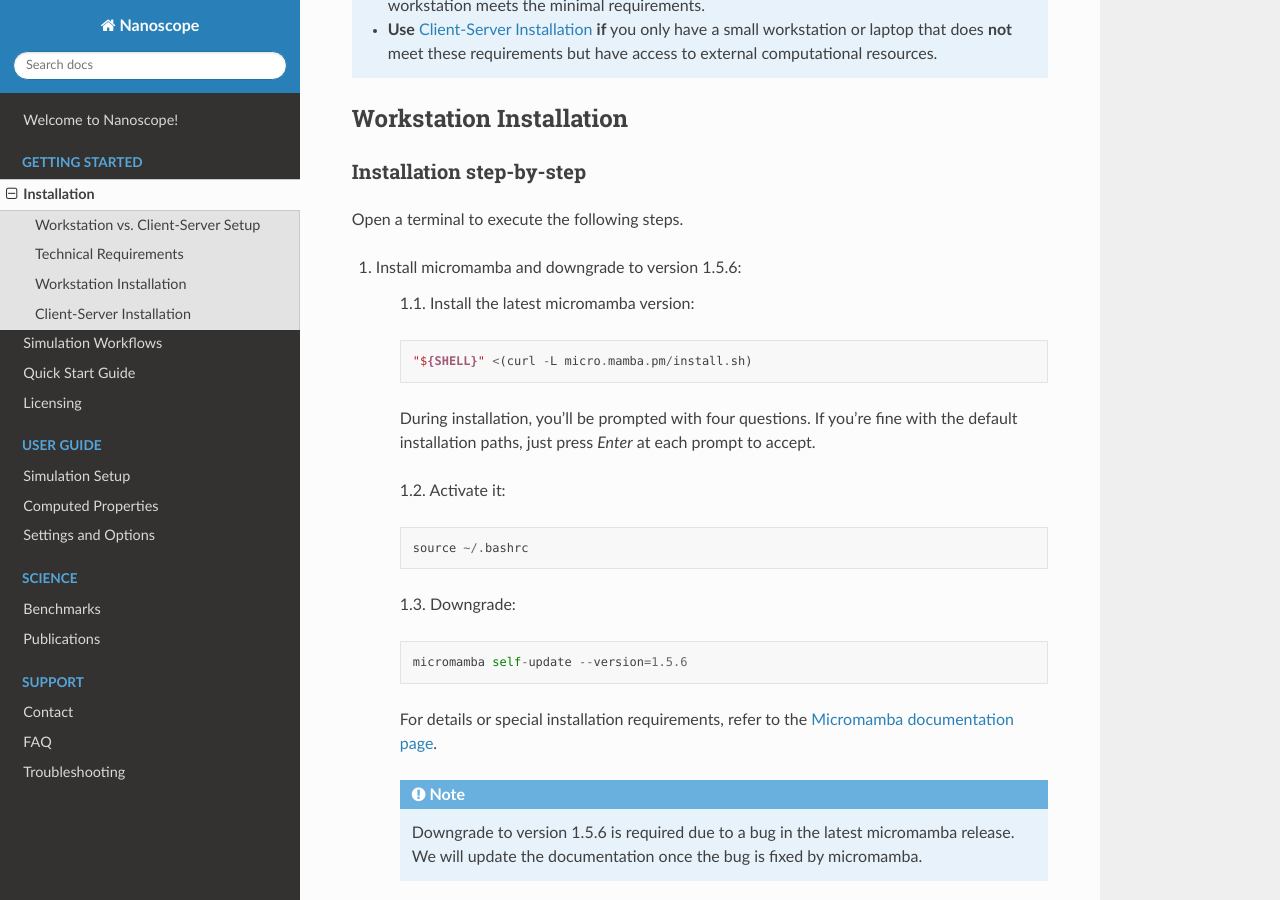
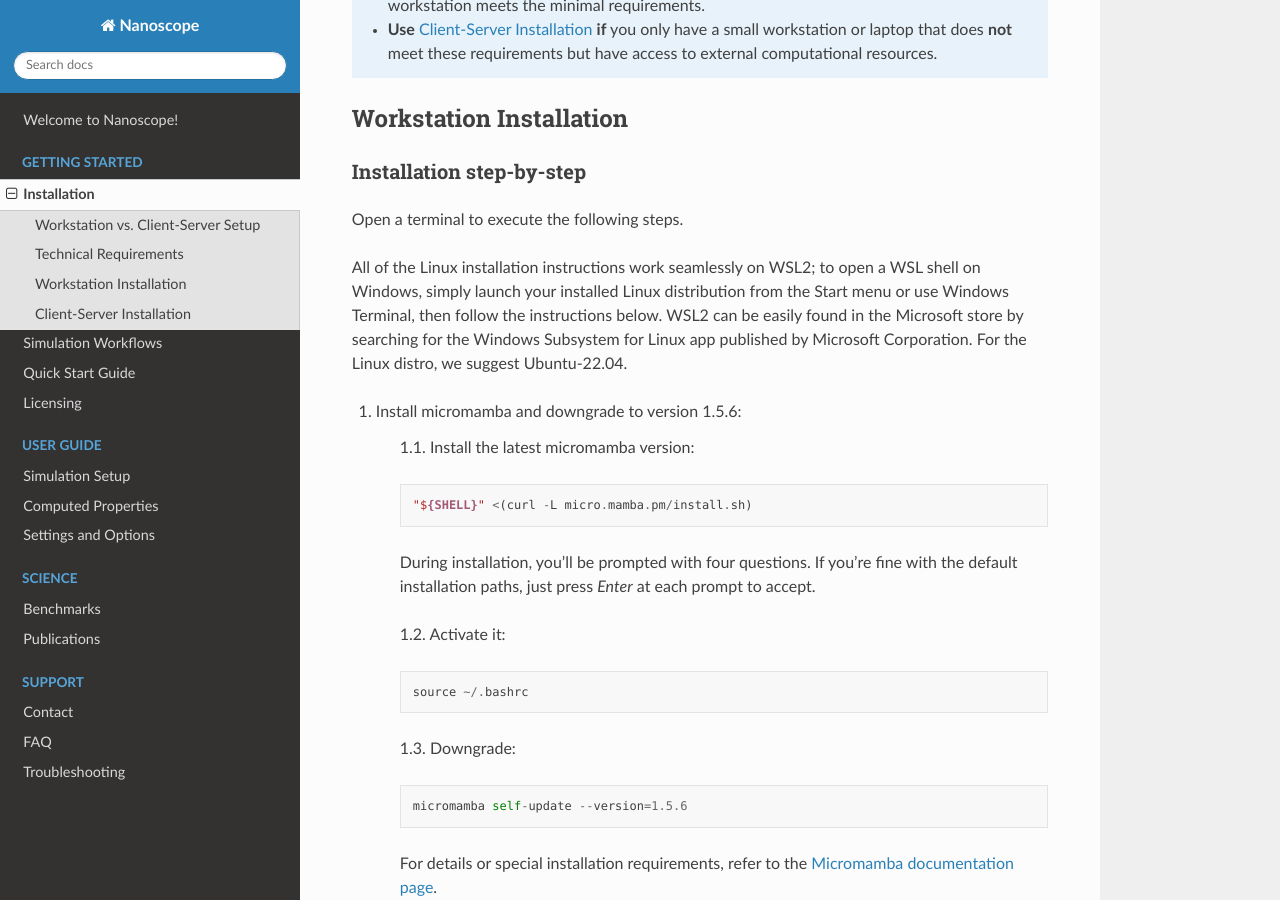
Before and after one commit to NanomatchGmbH/nanoscope-docs, a Sphinx documentation site: the page built from docs/source/getting_started/installation.rst, in a window 1280 px wide and 900 px high, scrolled down 1205 px. Built offline with Sphinx 7.4.7 and the Read the Docs theme 3.1.0, drawn with Linux system fonts in a browser that asks for light colours.

Commit message:
Update installation.rst

```diff
--- a/docs/source/getting_started/installation.rst
+++ b/docs/source/getting_started/installation.rst
@@ -67,6 +67,8 @@
 Open a terminal to execute the following steps.
 
 .. ToDo: Check if all the stuff below including submission works on WSL. If so, lose 1 sentence that WSL works as well as a pristine Linux machine, and how to open a terminal in WSL.
+
+All of the Linux installation instructions work seamlessly on WSL2; to open a WSL shell on Windows, simply launch your installed Linux distribution from the Start menu or use Windows Terminal, then follow the instructions below. WSL2 can be easily found in the Microsoft store by searching for the Windows Subsystem for Linux app published by Microsoft Corporation. For the Linux distro, we suggest Ubuntu-22.04.
 
 1. Install micromamba and downgrade to version 1.5.6:
 
```
